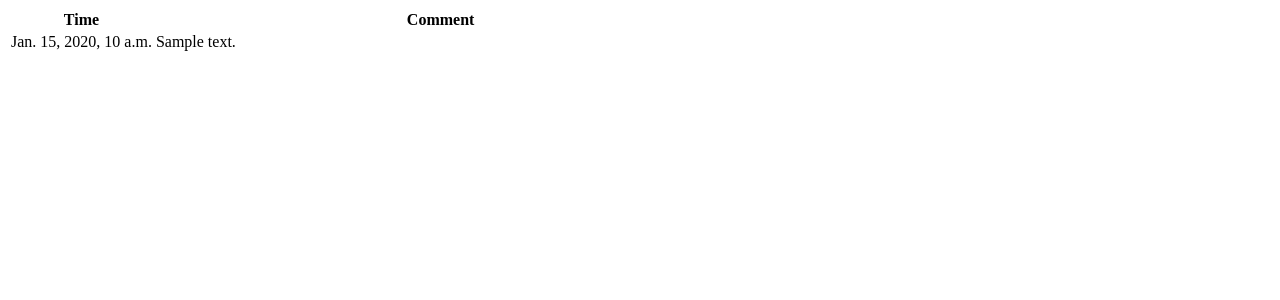
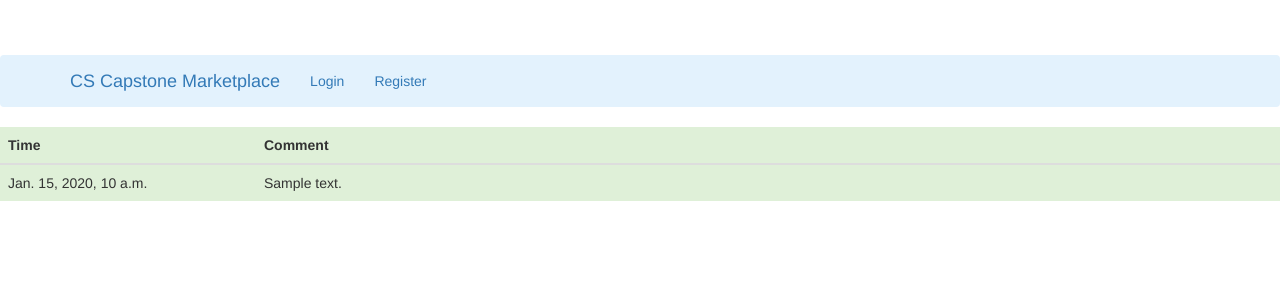
Before and after one commit to zhengwu123/pythoncapstone, a Django app: template CommentsApp/templates/comments.html in a window 1280 px wide. Shown: the top 300 px of the page. Run offline with Django 3.2, Linux system fonts and the light colour scheme; the template is opened without the code that fills it: most values are stand-ins (such as "Sample title", 1, 10 or a date in 2020); parts of the project's set-up code (start-up, migrations or seed data) failed here and were passed over; some libraries are stand-ins or nearby versions.

Commit message:
adding group features

```diff
--- a/CommentsApp/templates/comments.html
+++ b/CommentsApp/templates/comments.html
@@ -1,14 +1,16 @@
+{% extends "body.html" %}
+{% block content %}
 <div class="table-responsive">
-    <table class="table table-striped sortable">
+    <table class="table">
          <thead>
-            <tr>
+            <tr class="success">
                 <th style="width: 20%">Time</th>
                  <th style="width: 80%">Comment</th>
             </tr>
          </thead>
          <tbody>
             {% for item in comments %}
-            <tr>
+            <tr class="success">
                 <td>{{ item.time }}</td>
                 <td>{{ item.comment }}</td>
             </tr>
@@ -16,3 +18,4 @@
         </tbody>
     </table>
 </div>
+{% endblock %}
--- a/templates/body.html
+++ b/templates/body.html
@@ -30,6 +30,7 @@
 							<li><a href="/company/all">Companies</a></li>
 							<li><a href="/university/all">Universities</a></li>
 							<li><a href="/group/all">Groups</a></li>
+							<li><a href="/project/all">Projects</a></li>
 						</ul>
 					</li>
 					<li role="presentation" class="dropdown">
@@ -40,6 +41,7 @@
 							<li><a href="/company/form">Create Company</a></li>
 							<li><a href="/university/form">Create University</a></li>
 							<li><a href="/group/form">Create Group</a></li>
+							<li><a href="/project/form">Create Project</a></li>
 						</ul>
 					</li>
 					<li><a href="/logout">Logout</a></li>
```
